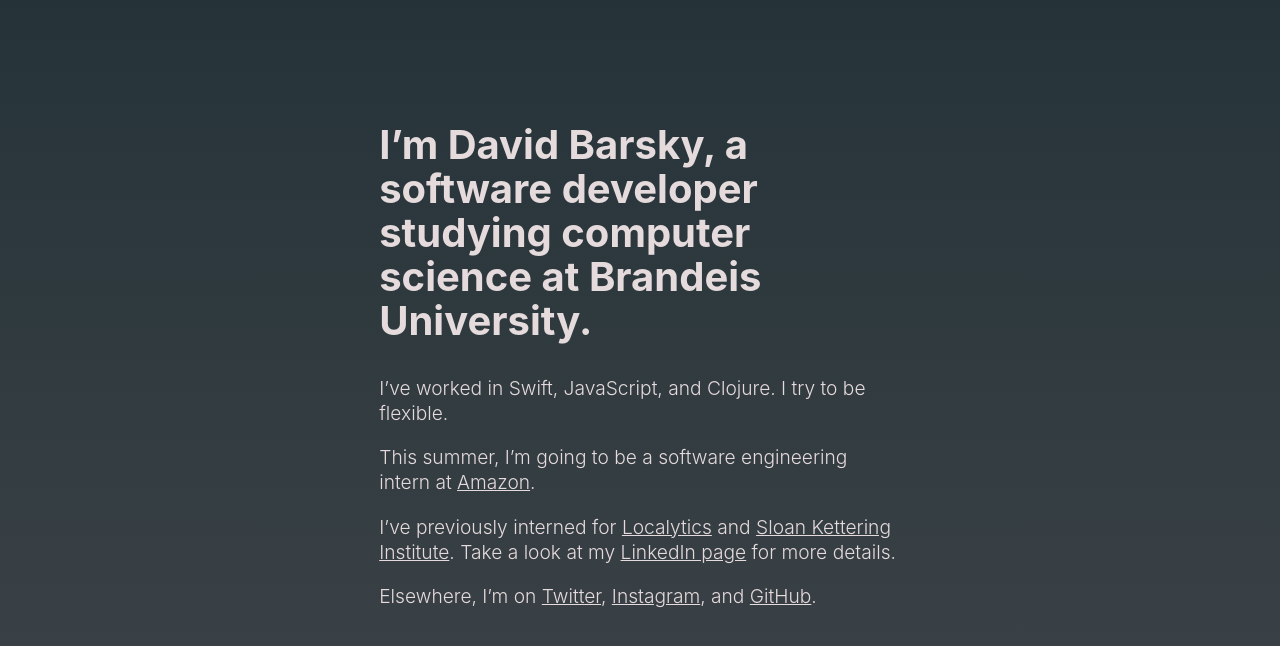
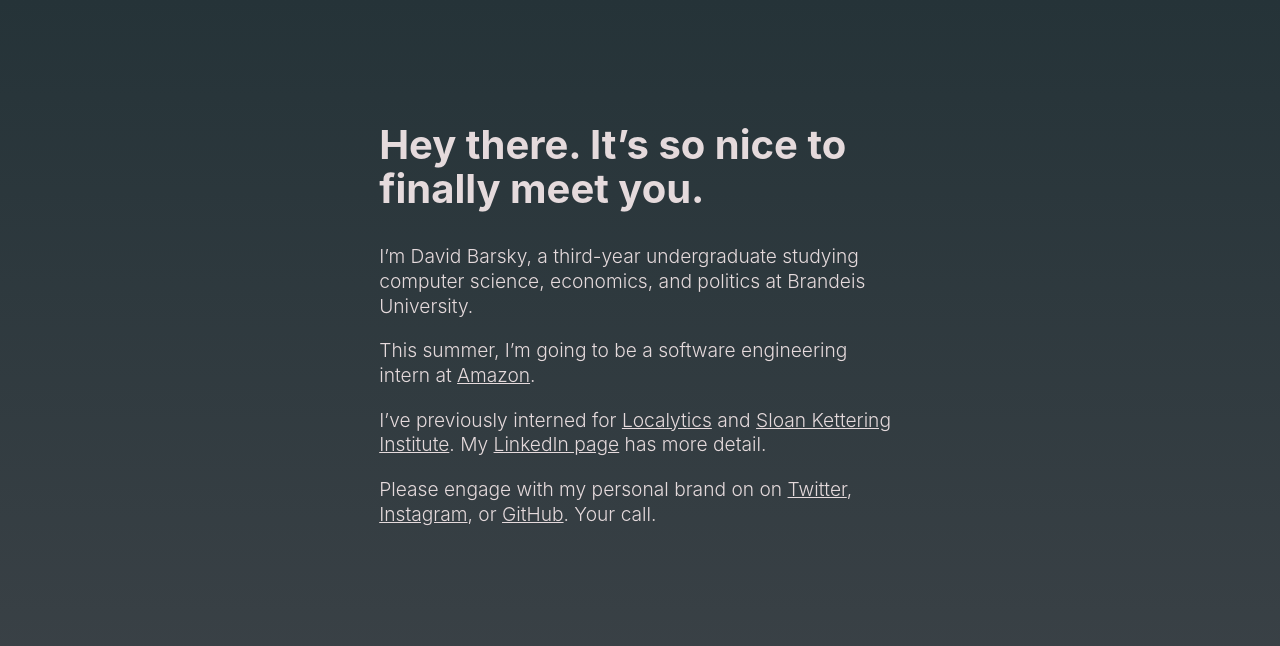
Before and after one commit to davidbarsky/davidbarsky.github.io, a Jekyll site: the page built from index.html, in a window 1280 px wide. Shown: the top 646 px of the page. Built offline with Jekyll 4.4.1, drawn with Linux system fonts in a browser that asks for light colours.

Commit message:
added pithier copywriting

```diff
--- a/index.html
+++ b/index.html
@@ -3,13 +3,13 @@ layout: default
 ---
 
 <article>
-  <h1>I’m David Barsky, a software developer studying computer science at Brandeis University.</h1>
+  <h1>Hey there. It’s so nice to finally meet you.</h1>
 
-  <p>I’ve worked in Swift, JavaScript, and Clojure. I try to be flexible.</p>
+  <p>I’m David Barsky, a third-year undergraduate studying computer science, economics, and politics at Brandeis University.</p>
 
   <p>This summer, I’m going to be a software engineering intern at <a href="https://www.amazon.com">Amazon</a>.</p>
 
-  <p>I’ve previously interned for <a href="https://localytics.com">Localytics</a> and <a href="http://mskcc.org">Sloan Kettering Institute</a>. Take a look at my <a href="https://www.linkedin.com/in/davidbarsky">LinkedIn page</a> for more details.</p>
+  <p>I’ve previously interned for <a href="https://localytics.com">Localytics</a> and <a href="http://mskcc.org">Sloan Kettering Institute</a>. My <a href="https://www.linkedin.com/in/davidbarsky">LinkedIn page</a> has more detail.</p>
 
-  <p>Elsewhere, I’m on <a href="https://twitter.com/thramp">Twitter</a>, <a href="https://instagram.com/thramp">Instagram</a>, and <a href="https://github.com/davidbarsky">GitHub</a>.
+  <p>Please engage with my personal brand on on <a href="https://twitter.com/thramp">Twitter</a>, <a href="https://instagram.com/thramp">Instagram</a>, or <a href="https://github.com/davidbarsky">GitHub</a>. Your call.
 </article>
```
